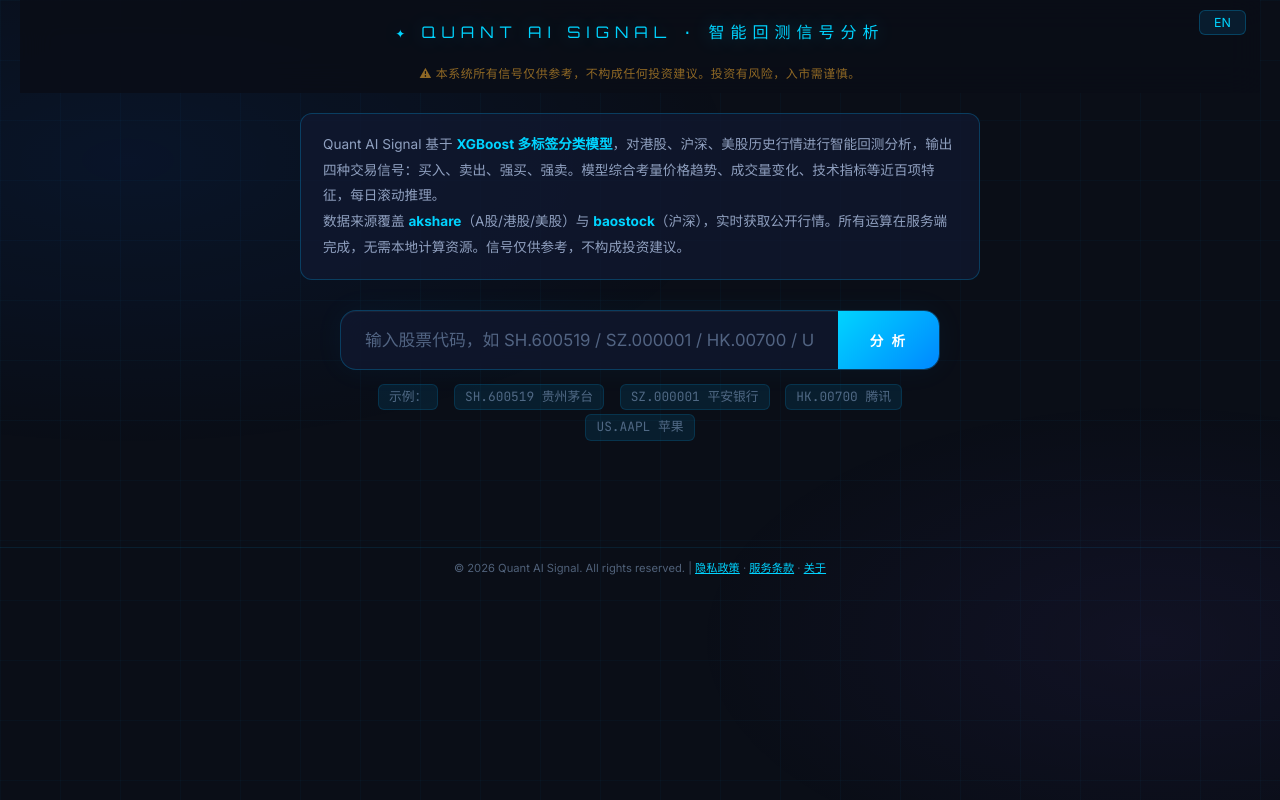
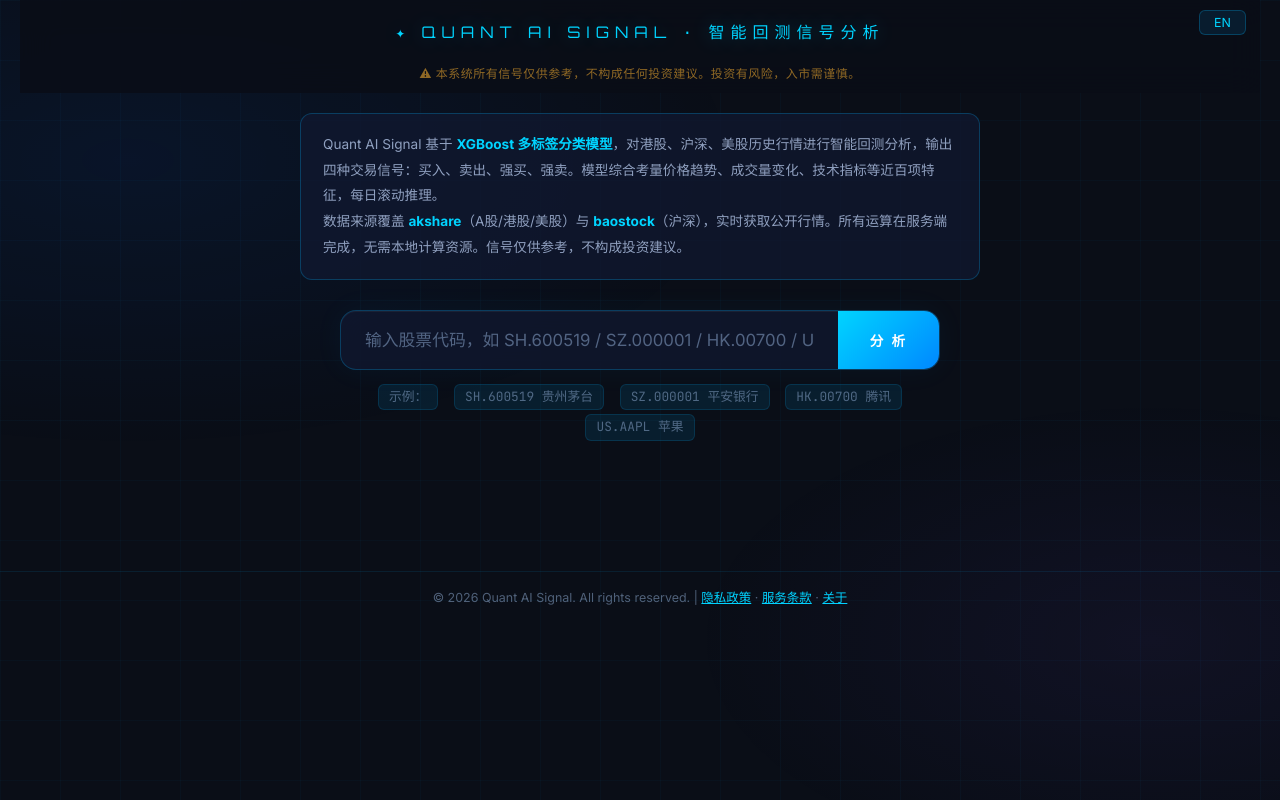
Before and after one commit to zhaoxusun/stock-quant-model, a Flask app: page / in a window 1280 px wide. Run offline with Flask 3, Linux system fonts and the light colour scheme; some libraries are stand-ins or nearby versions.

Commit message:
tweak footer spacing

```diff
--- a/templates/index.html
+++ b/templates/index.html
@@ -1480,7 +1480,7 @@ window.addEventListener('resize', () => {
 
 document.querySelectorAll('.copyright-year').forEach(el => el.textContent = new Date().getFullYear());
 </script>
-<footer style="text-align:center;padding:12px 16px;border-top:1px solid rgba(0,180,255,0.1);margin-top:24px;color:var(--text-dim);font-size:0.7rem;">
+<footer style="text-align:center;padding:16px 16px 12px;border-top:1px solid rgba(0,180,255,0.1);margin-top:48px;color:var(--text-dim);font-size:0.78rem;">
   <p>© <span class="copyright-year">2026</span> <span data-i18n="copyright">Quant AI Signal. All rights reserved.</span> <span data-i18n="footer_sep">|</span>
     <a href="/privacy" style="color:var(--accent-cyan);" data-i18n="footer_privacy">隐私政策</a> <span data-i18n="footer_sep2">·</span>
     <a href="/terms" style="color:var(--accent-cyan);" data-i18n="footer_terms">服务条款</a> <span data-i18n="footer_sep3">·</span>
```
